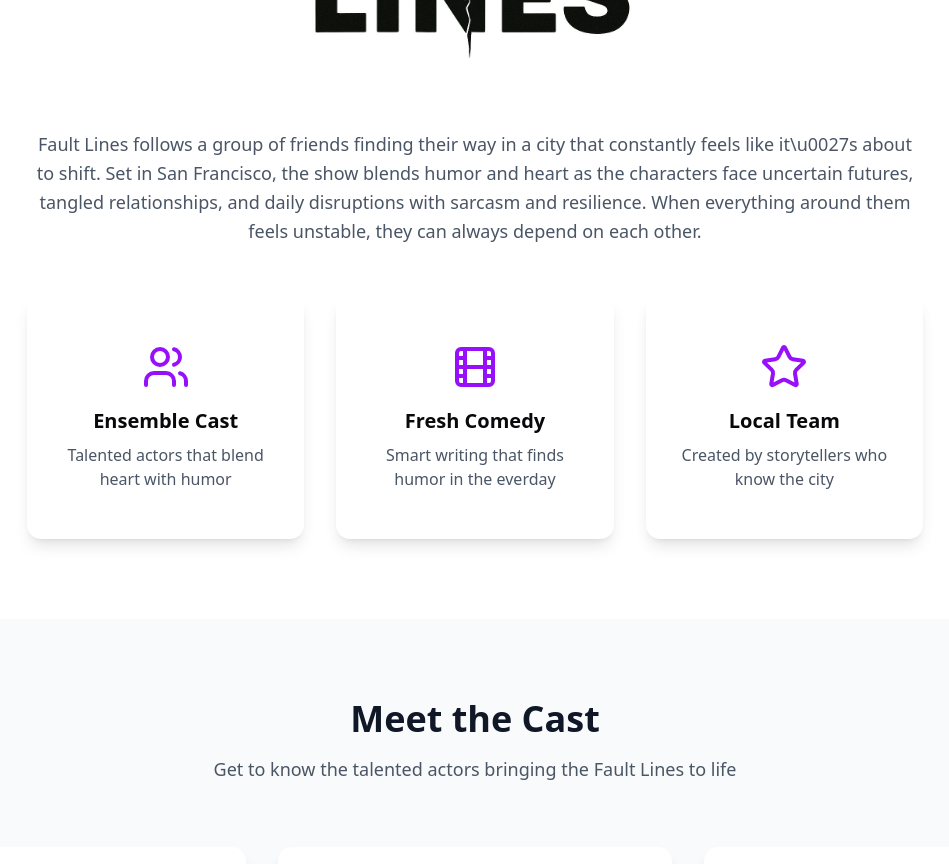
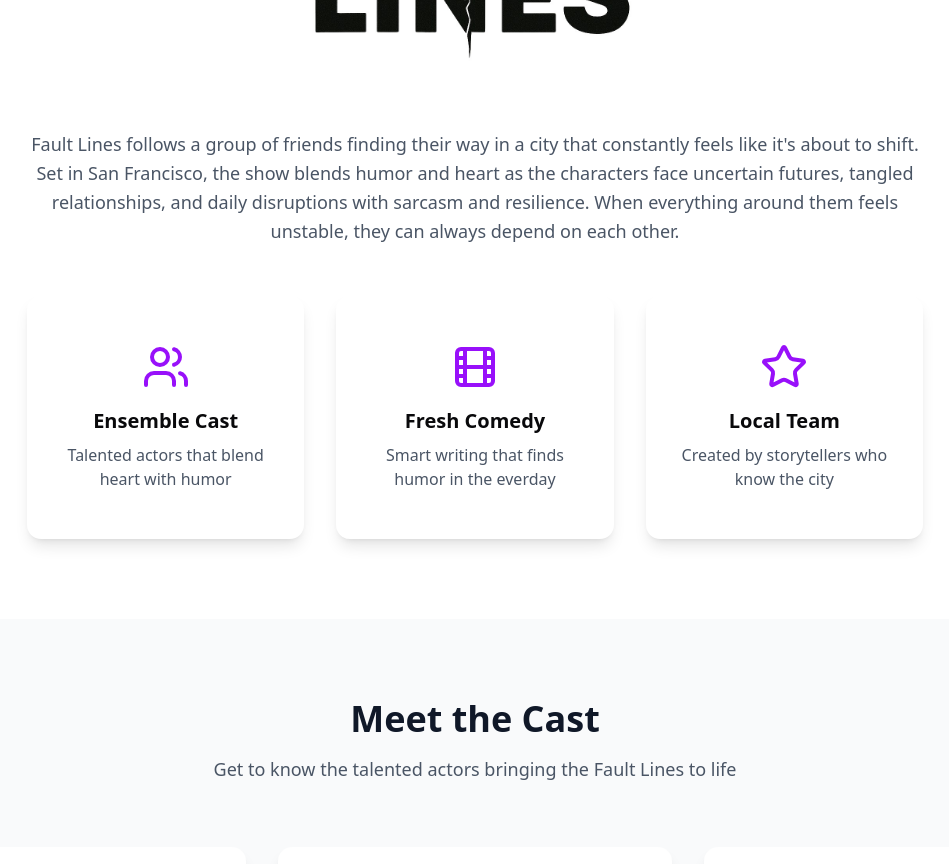
Before and after one commit to seetler/sffl, a Next.js app: page / in a window 1280 px wide. Shown: the part 980-1844 px from the top of the page, without its empty margins (165-1114 px from the left). Built offline with nearby package versions, Linux system fonts and the light colour scheme.

Commit message:
item again

```diff
--- a/app/page.tsx
+++ b/app/page.tsx
@@ -172,7 +172,7 @@ A hilarious new comedy about the chaos, friendships, and unexpected moments that
               <Image src="/images/logo.jpg" alt="Fault Lines" width={400} height={400}  />
             </div>
             <p className="text-lg text-gray-600 leading-relaxed">
-Fault Lines follows a group of  friends finding their way in a city that constantly feels like it\u0027s about to shift. Set in San Francisco, the show blends humor and heart as the characters face uncertain futures, tangled relationships, and daily disruptions with sarcasm and resilience. When everything around them feels unstable, they can always depend on each other.
+Fault Lines follows a group of  friends finding their way in a city that constantly feels like it&apos;s about to shift. Set in San Francisco, the show blends humor and heart as the characters face uncertain futures, tangled relationships, and daily disruptions with sarcasm and resilience. When everything around them feels unstable, they can always depend on each other.
             </p>
 
             <div className="grid md:grid-cols-3 gap-8 mt-12">
```
